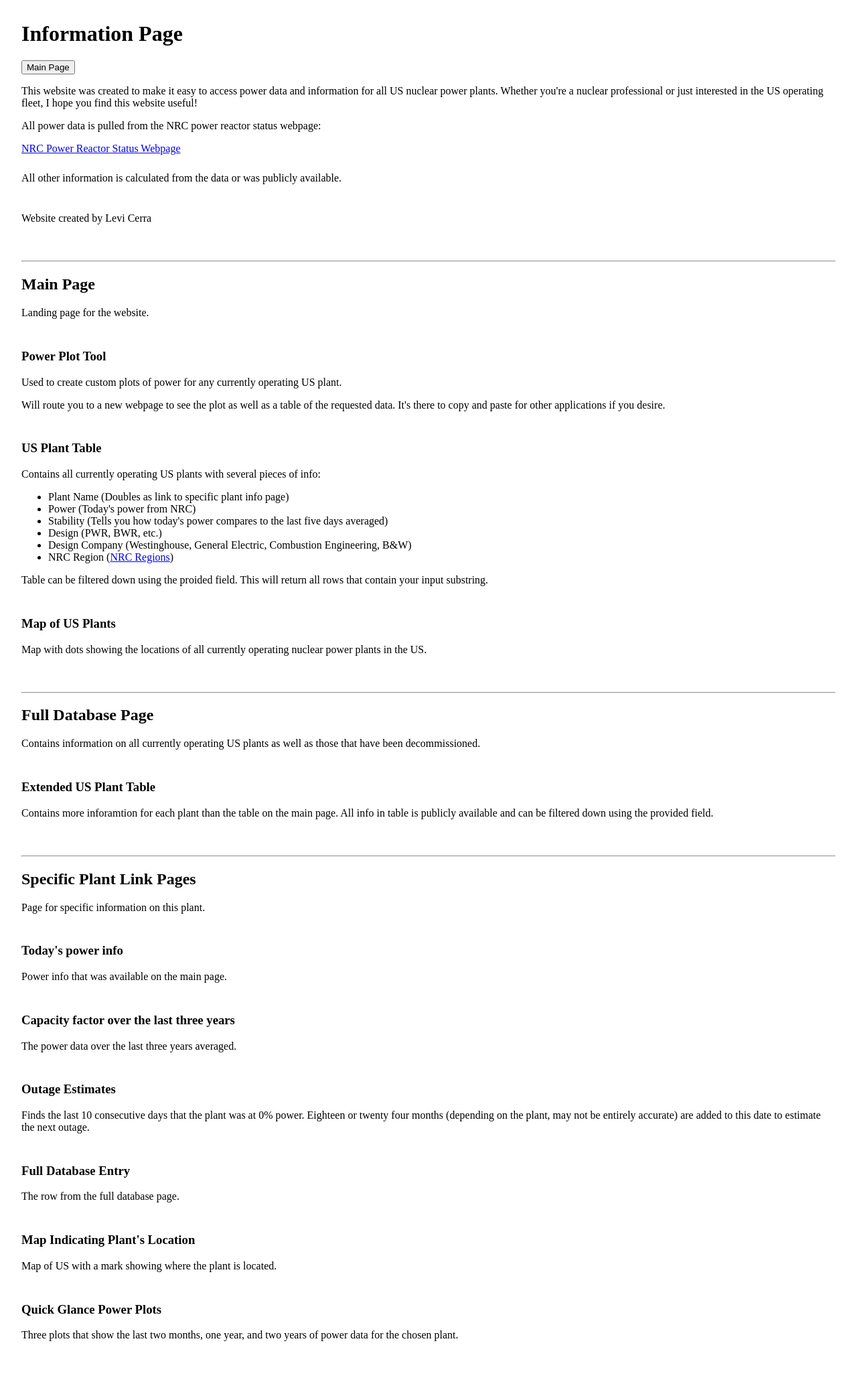
After one commit to levi-cerra/nuke_powers_webapp, a Flask app: page /info in a window 1280 px wide. The commit adds this page. Shown: the whole page at 67% size. Run offline with Flask 3, Linux system fonts and the light colour scheme; parts of the project's set-up code (start-up, migrations or seed data) failed here and were passed over.

Commit message:
Add files via upload
Added info page to the website. Explains functionality of features and explains some of the calculations that were done

```diff
--- a/main.py
+++ b/main.py
@@ -70,6 +70,11 @@ except mysql.connector.Error as e:
 @app.route('/')
 def index():
     return render_template('index.html', results1 = results1, todays_date = todays_date, first_available_date = first_available_date, sum_of_power_produced = sum_of_power_produced, homes_powered = homes_powered, US_map_url = US_map_url)
+
+
+@app.route('/info')
+def info():
+    return render_template('info.html')
 
 
 @app.route('/get_plot', methods = ['GET', 'POST'])
--- /dev/null
+++ b/templates/info.html
@@ -0,0 +1,108 @@
+<!DOCTYPE html>
+<html lang="en">
+<head>
+  <meta charset="UTF-8">
+  <meta http-equiv="X-UA-Compatible" content="IE=edge">
+  <meta name="viewport" content="width=device-width, initial-scale=1.0">
+  <link rel = "stylesheet" href = "{{ url_for('static', filename = 'styles.css') }}"/>
+  <title>Info Page</title>
+  <link rel="icon" type="image/x-icon" href="/static/favicon.ico">
+</head>
+<body>
+
+  <h1>Information Page</h1>
+
+  <a href="https://www.nukepowers.com/">
+    <button>Main Page</button>
+  </a>
+
+  <p>This website was created to make it easy to access power data and information for all US nuclear power plants. Whether you're a nuclear professional or just interested in the US operating fleet, I hope you find this website useful!</p>
+  <p>All power data is pulled from the NRC power reactor status webpage:</p>
+  <a href="https://www.nrc.gov/reading-rm/doc-collections/event-status/reactor-status/index.html">NRC Power Reactor Status Webpage</a>
+  <div style="float:none; height:10px;"></div>
+  <p>All other information is calculated from the data or was publicly available.</p>
+  <div style="float:none; height:10px;"></div>
+  <p>Website created by Levi Cerra</p>
+
+  <div style="float:none; height:30px;"></div>
+
+
+
+
+  <hr>
+  <h2>Main Page</h2>
+  <p>Landing page for the website.</p>
+  <div style="float:none; height:10px;"></div>
+
+  <h3>Power Plot Tool</h3>
+  <p>Used to create custom plots of power for any currently operating US plant.</p>
+  <p>Will route you to a new webpage to see the plot as well as a table of the requested data. It's there to copy and paste for other applications if you desire.</p>
+  <div style="float:none; height:10px;"></div>
+
+  <h3>US Plant Table</h3>
+  <p>Contains all currently operating US plants with several pieces of info:</p>
+  <div>
+    <ul>
+      <li>Plant Name  (Doubles as link to specific plant info page)</li>
+      <li>Power  (Today's power from NRC)</li>
+      <li>Stability  (Tells you how today's power compares to the last five days averaged)</li>
+      <li>Design  (PWR, BWR, etc.)</li>
+      <li>Design Company  (Westinghouse, General Electric, Combustion Engineering, B&W)</li>
+      <li>NRC Region  (<a href="https://www.nrc.gov/info-finder/region-state/index.html">NRC Regions</a>)</li>
+    </ul>
+  </div>
+  <p>Table can be filtered down using the proided field. This will return all rows that contain your input substring.</p>
+  <div style="float:none; height:10px;"></div>
+
+  <h3>Map of US Plants</h3>
+  <p>Map with dots showing the locations of all currently operating nuclear power plants in the US.</p>
+  <div style="float:none; height:30px;"></div>
+
+
+
+
+  <hr>
+  <h2>Full Database Page</h2>
+  <p>Contains information on all currently operating US plants as well as those that have been decommissioned.</p>
+  <div style="float:none; height:10px;"></div>
+
+  <h3>Extended US Plant Table</h3>
+  <p>Contains more inforamtion for each plant than the table on the main page. All info in table is publicly available and can be filtered down using the provided field.</p>
+  <div style="float:none; height:30px;"></div>
+
+
+
+
+  <hr>
+  <h2>Specific Plant Link Pages</h2>
+  <p>Page for specific information on this plant.</p>
+  <div style="float:none; height:10px;"></div>
+
+  <h3>Today's power info</h3>
+  <p>Power info that was available on the main page.</p>
+  <div style="float:none; height:10px;"></div>
+
+  <h3>Capacity factor over the last three years</h3>
+  <p>The power data over the last three years averaged.</p>
+  <div style="float:none; height:10px;"></div>
+
+  <h3>Outage Estimates</h3>
+  <p>Finds the last 10 consecutive days that the plant was at 0% power. Eighteen or twenty four months (depending on the plant, may not be entirely accurate) are added to this date to estimate the next outage.</p>
+  <div style="float:none; height:10px;"></div>
+
+  <h3>Full Database Entry</h3>
+  <p>The row from the full database page.</p>
+  <div style="float:none; height:10px;"></div>
+
+  <h3>Map Indicating Plant's Location</h3>
+  <p>Map of US with a mark showing where the plant is located.</p>
+  <div style="float:none; height:10px;"></div>
+
+  <h3>Quick Glance Power Plots</h3>
+  <p>Three plots that show the last two months, one year, and two years of power data for the chosen plant.</p>
+  <div style="float:none; height:10px;"></div>
+
+
+
+</body>
+</html>
```
Also changed, not shown: templates/index.html (+6 -1 lines).
